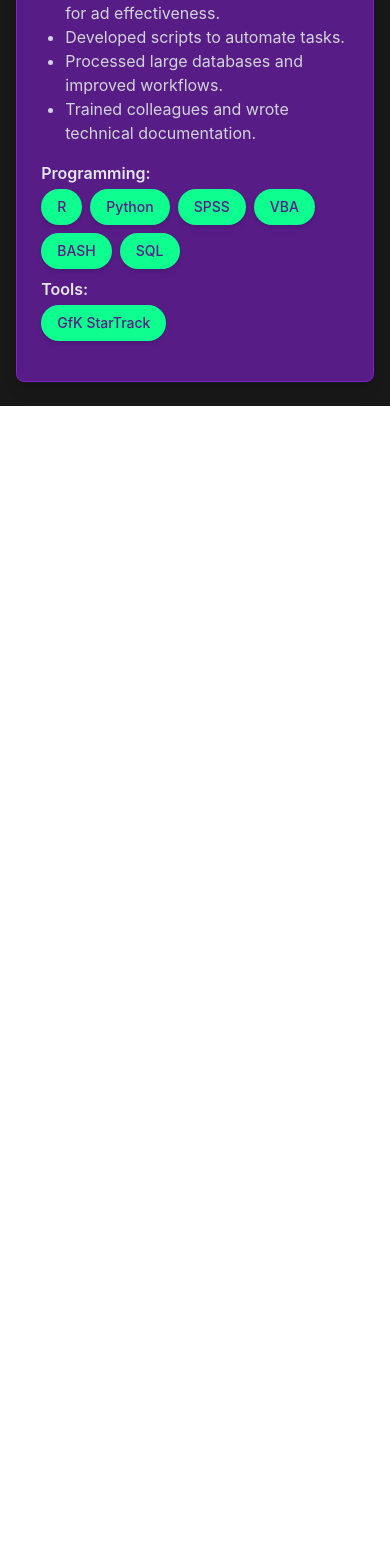
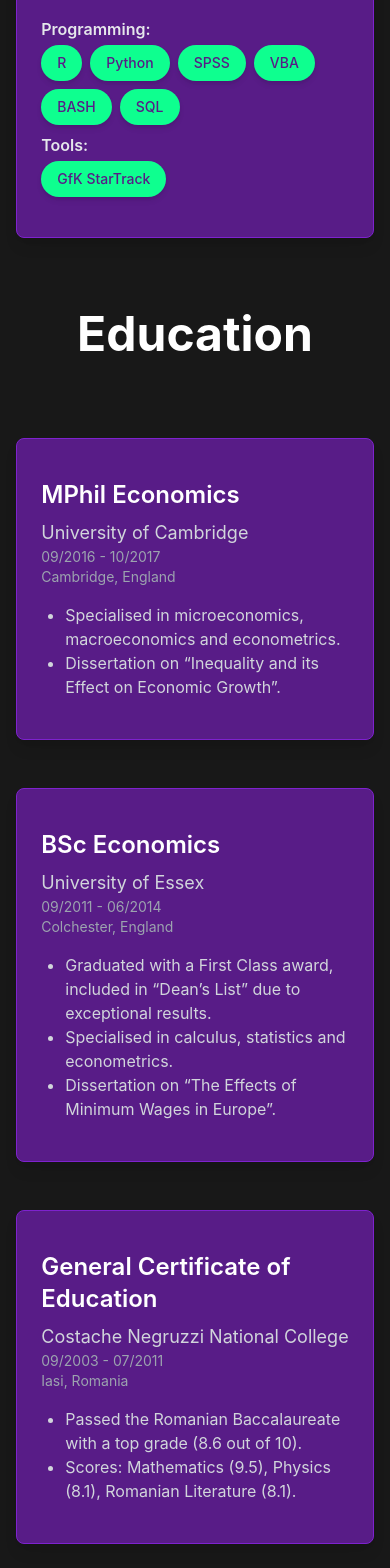
Before and after one commit to daniel-lesner/presentation-website-react-next-js, a Next.js app: page / in a window 390 px wide. Shown: the part 4166-5734 px from the top of the page. Before the commit the page ends 4572 px from the top, so only its background shows below. Built offline with nearby package versions, Linux system fonts and the light colour scheme.

Commit message:
Add education section

```diff
--- a/src/components/ContactSection.tsx
+++ b/src/components/ContactSection.tsx
@@ -4,7 +4,7 @@ import LinkedInIcon from '@/components/LinkedInIcon';
 
 export default function ContactSection() {
   return (
-    <div className="flex flex-col items-center justify-center text-white p-8">
+    <div className="flex flex-col items-center justify-center text-white pt-8">
       <h1 className="text-5xl font-bold mb-6">Daniel Lesner</h1>
       <h1 id="contact" className="text-4xl text-zinc-400 mb-14">
         Contact
--- /dev/null
+++ b/src/components/EducationCard.tsx
@@ -0,0 +1,34 @@
+import React from 'react';
+
+interface EducationProps {
+  degree: string;
+  institution: string;
+  duration: string;
+  location: string;
+  description: string[];
+}
+
+const EducationCard: React.FC<EducationProps> = ({
+  degree,
+  institution,
+  duration,
+  location,
+  description,
+}) => {
+  return (
+    <div className="bg-purple-900 w-11/12 md:w-4/5 lg:w-2/3 m-6 px-6 md:px-[150px] py-10 text-white rounded-lg border border-purple-700 shadow-lg">
+      <h3 className="text-2xl font-semibold mb-2">{degree}</h3>
+      <p className="text-lg text-gray-300">{institution}</p>
+      <p className="text-sm text-gray-400">{duration}</p>
+      <p className="text-sm text-gray-400">{location}</p>
+
+      <ul className="mt-4 list-disc pl-6 text-gray-300">
+        {description.map((desc, index) => (
+          <li key={index}>{desc}</li>
+        ))}
+      </ul>
+    </div>
+  );
+};
+
+export default EducationCard;
--- /dev/null
+++ b/src/components/EducationSection.tsx
@@ -0,0 +1,52 @@
+import React from 'react';
+import EducationCard from './EducationCard';
+
+const educationData = [
+  {
+    degree: 'MPhil Economics',
+    institution: 'University of Cambridge',
+    duration: '09/2016 - 10/2017',
+    location: 'Cambridge, England',
+    description: [
+      'Specialised in microeconomics, macroeconomics and econometrics.',
+      'Dissertation on “Inequality and its Effect on Economic Growth”.',
+    ],
+  },
+  {
+    degree: 'BSc Economics',
+    institution: 'University of Essex',
+    duration: '09/2011 - 06/2014',
+    location: 'Colchester, England',
+    description: [
+      'Graduated with a First Class award, included in “Dean’s List” due to exceptional results.',
+      'Specialised in calculus, statistics and econometrics.',
+      'Dissertation on “The Effects of Minimum Wages in Europe”.',
+    ],
+  },
+  {
+    degree: 'General Certificate of Education',
+    institution: 'Costache Negruzzi National College',
+    duration: '09/2003 - 07/2011',
+    location: 'Iasi, Romania',
+    description: [
+      'Passed the Romanian Baccalaureate with a top grade (8.6 out of 10).',
+      'Scores: Mathematics (9.5), Physics (8.1), Romanian Literature (8.1).',
+    ],
+  },
+];
+
+const EducationSection: React.FC = () => {
+  return (
+    <div className="flex flex-col items-center justify-center text-white w-full">
+      <h1 id="education" className="text-5xl font-bold mb-14">
+        Education
+      </h1>
+
+      {educationData.map((edu, index) => (
+        <EducationCard key={index} {...edu} />
+      ))}
+    </div>
+  );
+};
+
+export default EducationSection;
--- a/src/pages/index.tsx
+++ b/src/pages/index.tsx
@@ -1,4 +1,5 @@
 import ContactSection from '@/components/ContactSection';
+import EducationSection from '@/components/EducationSection';
 import Header from '@/components/Header';
 import ProjectsSection from '@/components/ProjectsSection';
 import WorkSection from '@/components/WorkSection';
@@ -7,10 +8,11 @@ export default function Home() {
   return (
     <div className="bg-background min-h-screen">
       <Header />
-      <main className="flex flex-col items-center gap-24">
+      <main className="flex flex-col items-center gap-12 md:gap-16 lg:gap-24">
         <ContactSection />
         <ProjectsSection />
         <WorkSection />
+        <EducationSection />
       </main>
     </div>
   );
```
